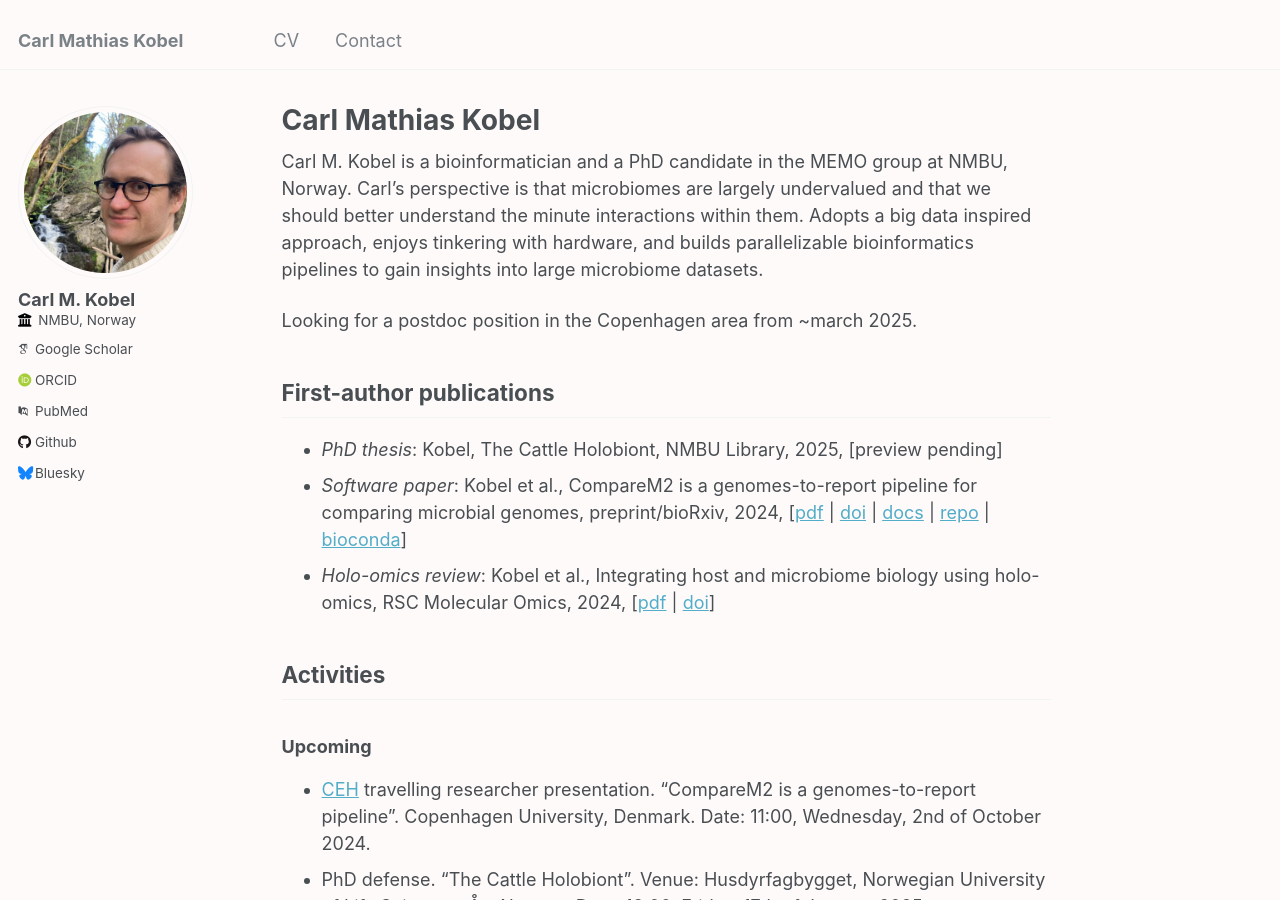
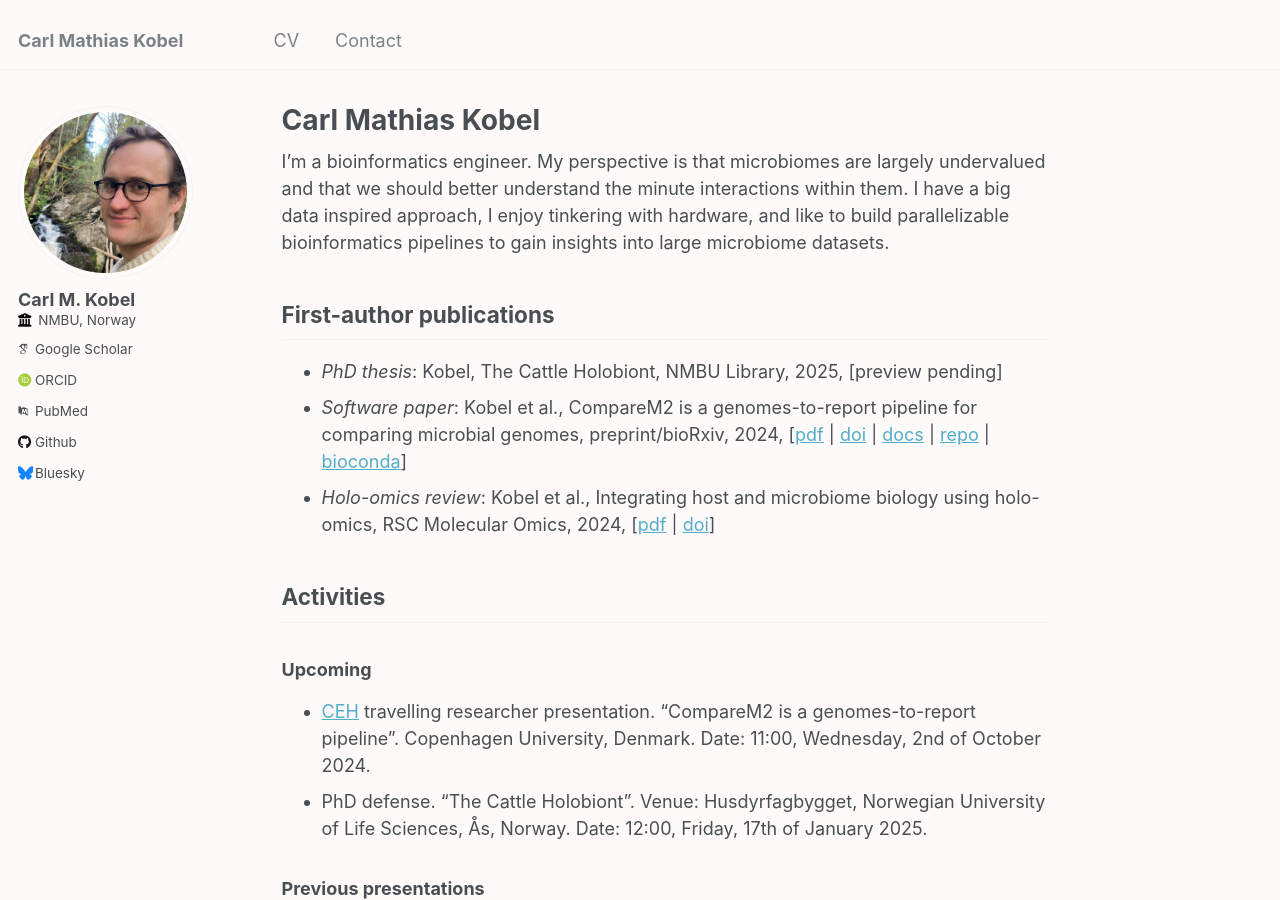
Before and after one commit to cmkobel/cmkobel.github.io, a Jekyll site: the page built from _pages/about.md, in a window 1280 px wide and 900 px high. Built offline with Jekyll 4.4.1, drawn with Linux system fonts in a browser that asks for light colours; some web fonts are replaced.

Commit message:
Update about.md

```diff
--- a/_pages/about.md
+++ b/_pages/about.md
@@ -8,9 +8,7 @@ redirect_from:
 ---
 
 
-Carl M. Kobel is a bioinformatician and a PhD candidate in the MEMO group at NMBU, Norway. Carl’s perspective is that microbiomes are largely undervalued and that we should better understand the minute interactions within them. Adopts a big data inspired approach, enjoys tinkering with hardware, and builds parallelizable bioinformatics pipelines to gain insights into large microbiome datasets.
-
-Looking for a postdoc position in the Copenhagen area from ~march 2025.
+I'm a bioinformatics engineer. My perspective is that microbiomes are largely undervalued and that we should better understand the minute interactions within them. I have a big data inspired approach, I enjoy tinkering with hardware, and like to build parallelizable bioinformatics pipelines to gain insights into large microbiome datasets.
 
 ## First-author publications
 
```
